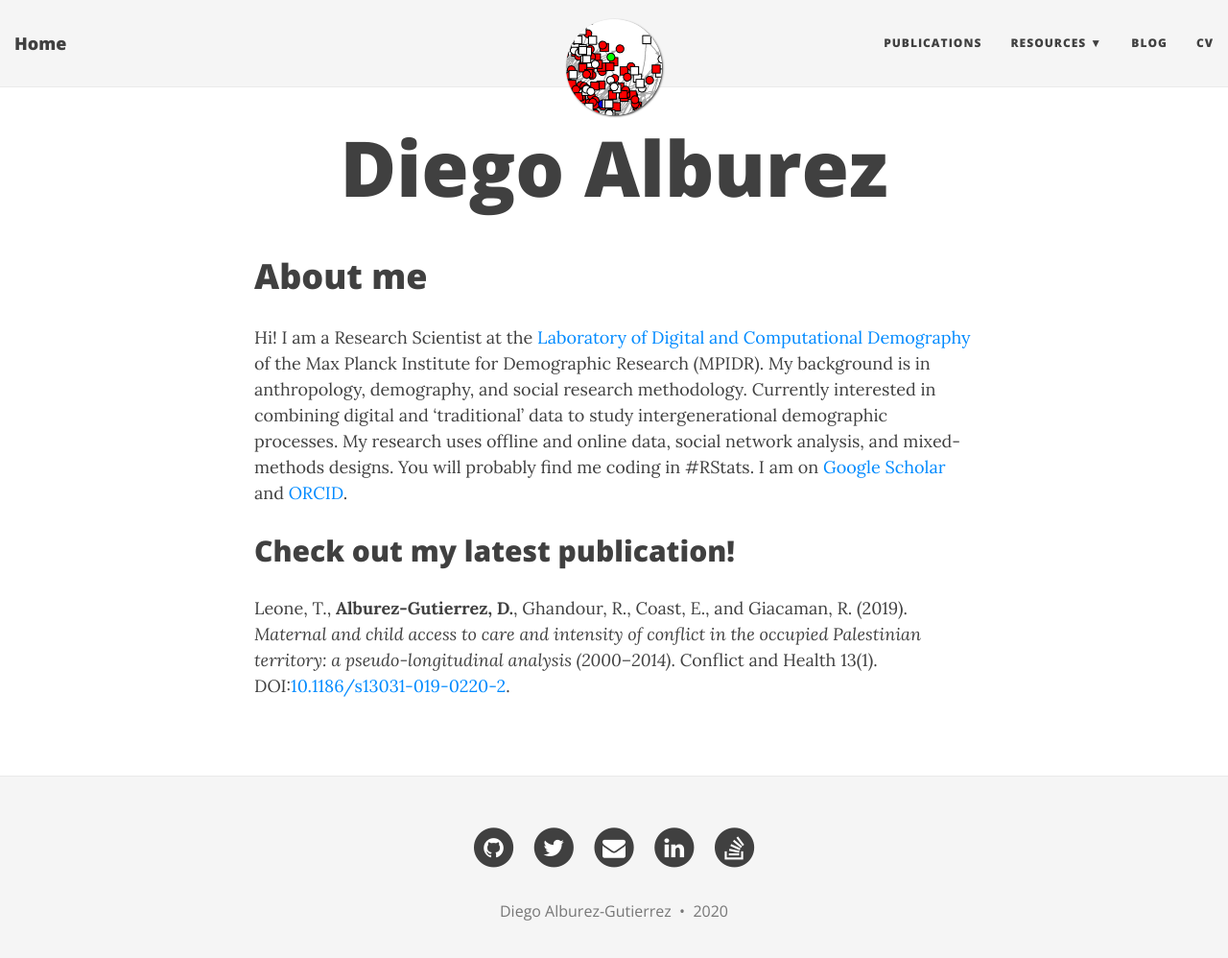
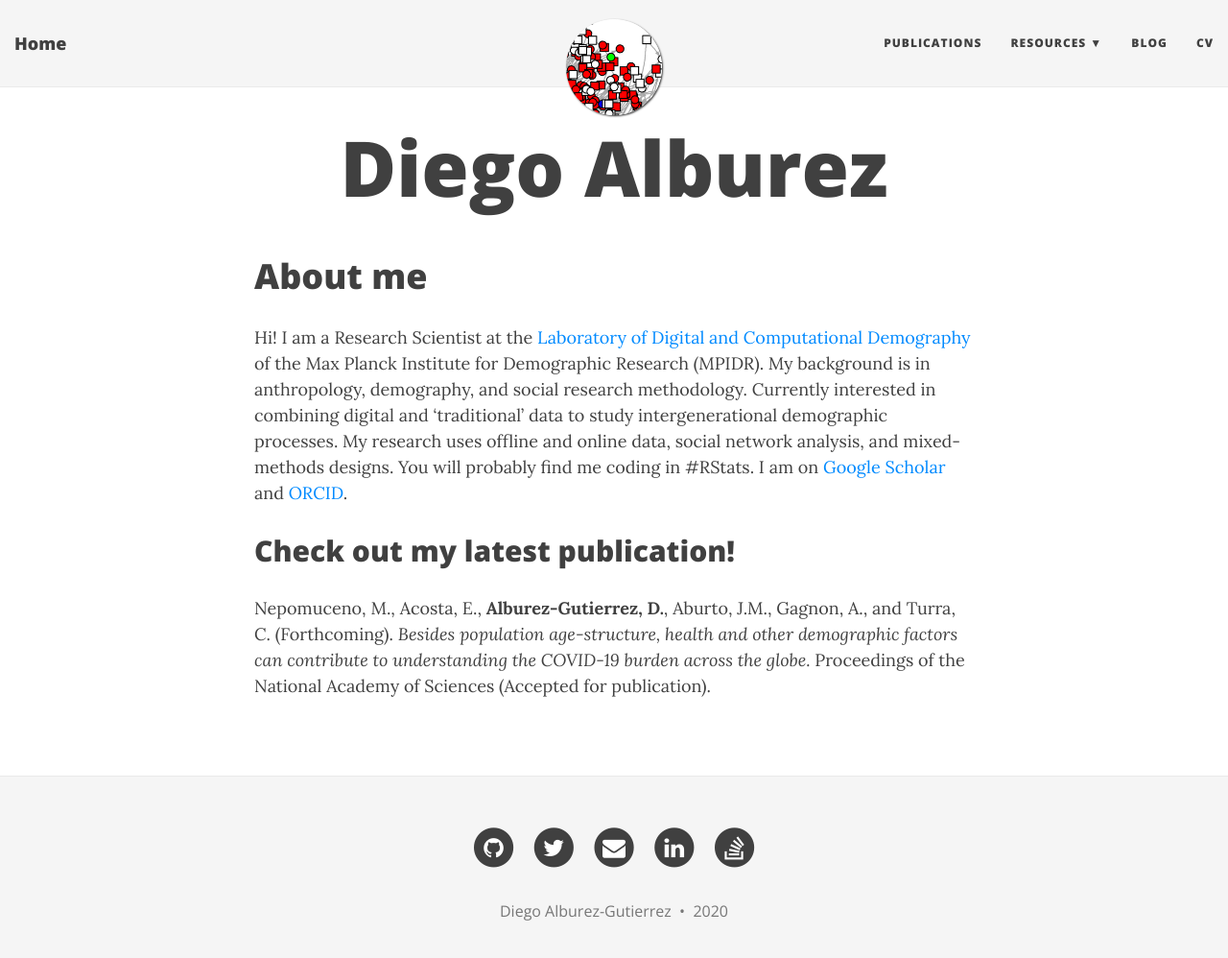
Before and after one commit to alburezg/alburezg.github.io, a Jekyll site: the page built from index.md, in a window 1280 px wide and 1011 px high. Shown: the top 998 px of the window at 96% size. Built offline with Jekyll 4.4.1, drawn with Linux system fonts in a browser that asks for light colours; nearby versions of some CDN libraries.

Commit message:
added pnas

```diff
--- a/index.md
+++ b/index.md
@@ -10,4 +10,5 @@ Hi! I am a Research Scientist at the [Laboratory of Digital and Computational De
 ## 	Check out my latest publication!
 
 {: .notice}
-Leone, T., **Alburez-Gutierrez, D.**, Ghandour, R., Coast, E., and Giacaman, R. (2019). *Maternal and child access to care and intensity of conflict in the occupied Palestinian territory: a pseudo-longitudinal analysis (2000–2014)*. Conflict and Health 13(1). DOI:[10.1186/s13031-019-0220-2](https://doi.org/10.1186/s13031-019-0220-2).
+
+Nepomuceno, M., Acosta, E., **Alburez-Gutierrez, D.**, Aburto, J.M., Gagnon, A., and Turra, C. (Forthcoming). *Besides population age-structure, health and other demographic factors can contribute to understanding the COVID-19 burden across the globe.* Proceedings of the National Academy of Sciences (Accepted for publication).
```
Also changed, not shown: 1 other file.
